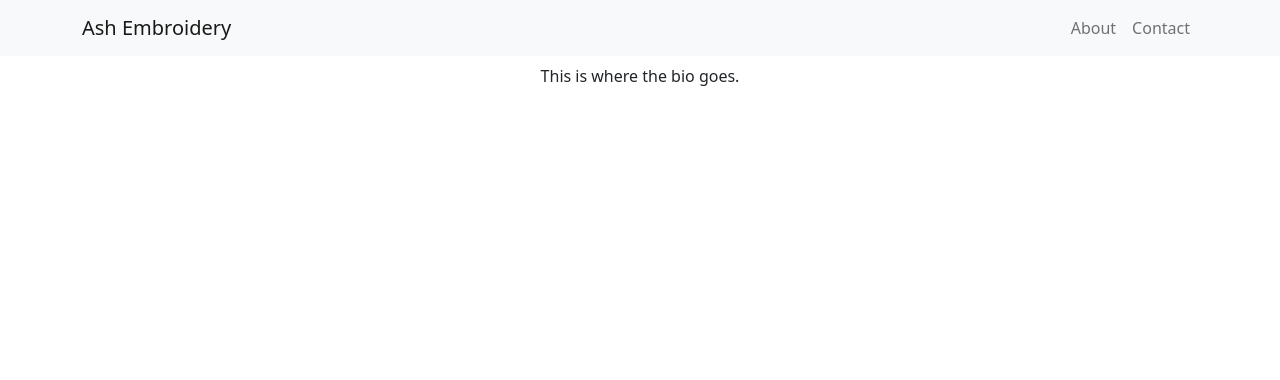
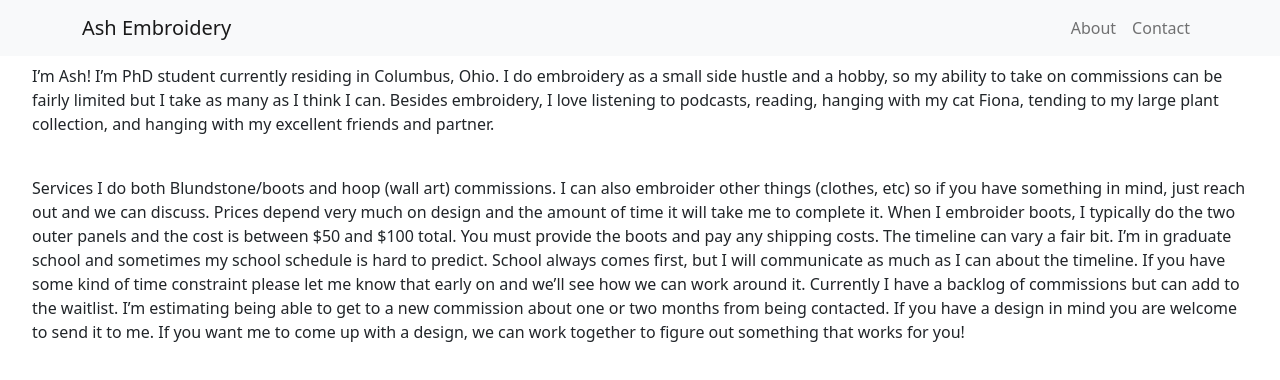
Before and after one commit to BenJerke/ash-embroidery-site, a Next.js app: page /about in a window 1280 px wide. Shown: the top 380 px of the page. Built offline with nearby package versions, Linux system fonts and the light colour scheme.

Commit message:
bio/svcs

```diff
--- a/pages/about.js
+++ b/pages/about.js
@@ -27,7 +27,31 @@ export default function About() {
       <div className={styles.container}>
       <main className={styles.main}>
         <p>
-            This is where the bio goes.
+        I’m Ash! I’m PhD student currently residing in Columbus, Ohio. I do embroidery as a small side hustle and a hobby, so my ability to take on commissions can be fairly limited but I take as many as I think I can. Besides embroidery, I love listening to podcasts, reading, hanging with my cat Fiona, tending to my large plant collection, and hanging with my excellent friends and partner.
+        </p>
+        <br></br>
+        <p>
+        Services
+
+
+
+I do both Blundstone/boots and hoop (wall art) commissions. I can also embroider other things (clothes, etc) so if you have something in mind, just reach out and we can discuss. Prices depend very much on design and the amount of time it will take me to complete it.
+
+
+
+When I embroider boots, I typically do the two outer panels and the cost is between $50 and $100 total. You must provide the boots and pay any shipping costs.
+
+
+
+The timeline can vary a fair bit. I’m in graduate school and sometimes my school schedule is hard to predict. School always comes first, but I will communicate as much as I can about the timeline. If you have some kind of time constraint please let me know that early on and we’ll see how we can work around it.
+
+
+
+Currently I have a backlog of commissions but can add to the waitlist. I’m estimating being able to get to a new commission about one or two months from being contacted.
+
+
+
+If you have a design in mind you are welcome to send it to me. If you want me to come up with a design, we can work together to figure out something that works for you!
         </p>
       </main>
       </div>
--- a/pages/index.js
+++ b/pages/index.js
@@ -15,8 +15,6 @@ export async function getServerSideProps() {
 
   });
 
-
-  console.log(picSrc);
   return {
     props: {
       picSrc,
```
